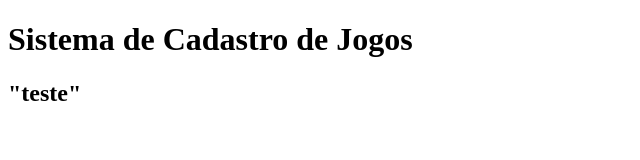
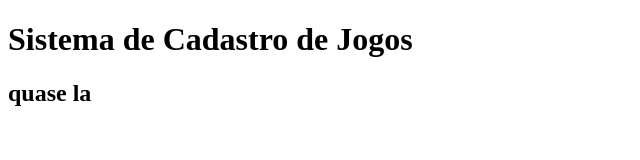
Before and after one commit to ErickPTCosta/sistema-de-cadastro, a plain HTML site: page index.html in a window 1280 px wide. Shown: the full height of the page, 0-640 px from the left. Drawn offline with Linux system fonts and the light colour scheme.

Commit message:
quase la

```diff
--- a/index.html
+++ b/index.html
@@ -9,7 +9,7 @@
 <body>
     <h1> Sistema de Cadastro de Jogos</h1>
     <h2>
-        "teste"
+        quase la
     </h2>
     <script src="app.js"></script>
 </body>
```
